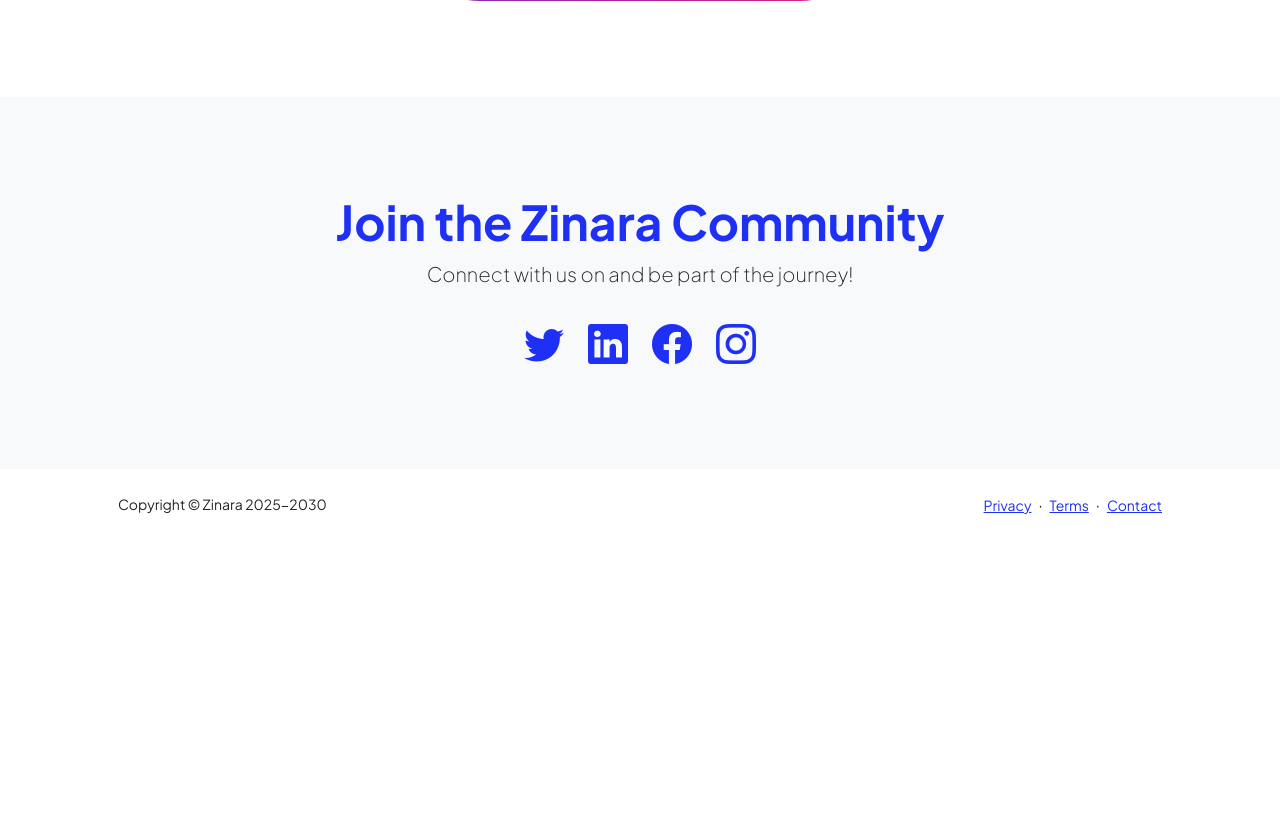
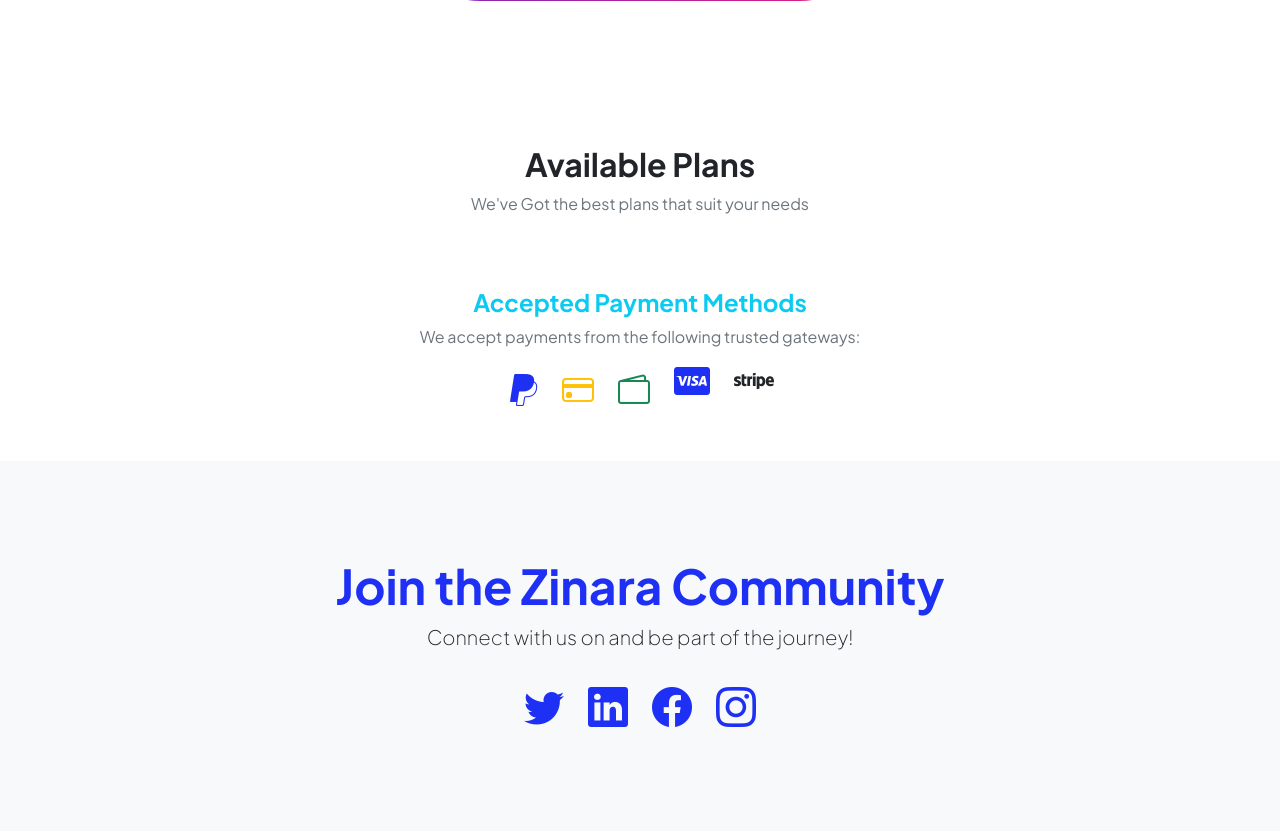
Before and after one commit to Victorcoder254/project, a Django app: template Appzinara/templates/files/index.html in a window 1280 px wide. Shown: the part 1073-1904 px from the top of the page. Before the commit the page ends 1587 px from the top, so only its background shows below. Run offline with Django 5.2, Linux system fonts and the light colour scheme; the template is opened without the code that fills it, so the values that code supplies are empty; some libraries are stand-ins or nearby versions.

Commit message:
Updated the payment plans and payment gateways

```diff
--- a/Appzinara/admin.py
+++ b/Appzinara/admin.py
@@ -11,3 +11,8 @@ class VisitorAdmin(admin.ModelAdmin):
 
 
 admin.site.register(Visitor, VisitorAdmin)
+
+class PricingAdmin(admin.ModelAdmin):
+    list_display = ("title", "price", "date")
+
+admin.site.register(Pricing, PricingAdmin)
--- a/Appzinara/templates/files/index.html
+++ b/Appzinara/templates/files/index.html
@@ -15,8 +15,11 @@
         <link href="https://fonts.googleapis.com/css2?family=Plus+Jakarta+Sans:wght@100;200;300;400;500;600;700;800;900&amp;display=swap" rel="stylesheet" />
         <!-- Bootstrap icons-->
         <link href="https://cdn.jsdelivr.net/npm/bootstrap-icons@1.8.1/font/bootstrap-icons.css" rel="stylesheet" />
+        <link href="https://cdnjs.cloudflare.com/ajax/libs/font-awesome/6.0.0-beta3/css/all.min.css" rel="stylesheet">
+
         <!-- Core theme CSS (includes Bootstrap)-->
         <link href="{% static 'files/css/styles.css' %}" rel="stylesheet" />
+
     </head>
     <body class="d-flex flex-column h-100">
         <main class="flex-shrink-0">
@@ -169,6 +172,58 @@
                     </div>
                 </div>
             </header>
+
+            <!-- Pricing Section -->
+            <section class="py-5">
+                <div class="container">
+                    <div class="text-center mb-5">
+                        <h2 class="fw-bold">Available Plans</h2>
+                        <p class="text-muted">We've Got the best plans that suit your needs</p>
+                    </div>
+                    <div class="row g-4 justify-content-center">
+                        {% for pricing in Pricing_info %}
+                        <div class="col-md-4 col-lg-3">
+                            <div class="card border-primary shadow-sm">
+                                <div class="card-body text-center">
+                                    <div class="mb-3">
+                                        {% if pricing.title == "Free Plan" %}
+                                            <i class="bi bi-gift-fill text-primary fs-1"></i> <!-- Free Icon -->
+                                        {% elif pricing.title == "Premium Plan" %}
+                                            <i class="bi bi-star-fill text-success fs-1"></i> <!-- Premium Icon -->
+                                        {% else %}
+                                            <i class="bi bi-question-circle-fill text-muted fs-1"></i> <!-- Default Icon -->
+                                        {% endif %}
+                                    </div>
+                                    <h5 class="card-title fw-bold text-primary">{{ pricing.title }}</h5>
+                                    <p class="card-text text-muted">{{ pricing.description }}</p>
+                                    <p class="display-6 fw-bold">
+                                        ${{ pricing.price }}<span class="fs-6">/month</span>
+                                    </p>
+                                    <a href="#" class="btn btn-primary mt-3">Get Started</a>
+                                </div>
+                            </div>
+                        </div>
+                        {% endfor %}
+                    </div>
+                    <!-- Payment Gateways Section -->
+                    <div class="text-center mt-5">
+                        <h4 class="fw-bold text-info">Accepted Payment Methods</h4>
+                        <p class="text-muted">We accept payments from the following trusted gateways:</p>
+                        <div class="d-flex justify-content-center gap-4 fs-2">
+                            <i class="bi bi-paypal text-primary"></i> <!-- PayPal -->
+                            <i class="bi bi-credit-card text-warning"></i> <!-- Credit Card -->
+                            <i class="bi bi-wallet2 text-success"></i> <!-- Wallet -->
+                            <i class="fab fa-cc-visa text-primary"></i> <!-- Visa -->
+                            <i class="fab fa-stripe text-purple"></i> <!-- Stripe -->
+                            <!-- Add more payment gateway icons as needed -->
+                        </div>
+                    </div>
+                </div>
+            </section>
+            <!-- End of Pricing Section -->
+
+
+
             <!-- Join Zinara Community Section -->
             <section class="bg-light py-5">
                 <div class="container px-5">
--- a/Appzinara/views.py
+++ b/Appzinara/views.py
@@ -6,8 +6,10 @@ def home(request):
 
       # Get Contact Info
       contact_info = Contact_Info.objects.first()
+      Pricing_info = Pricing.objects.all()
 
       context = {
-            'contact_info': contact_info
+            'contact_info': contact_info,
+            'Pricing_info': Pricing_info
       }
       return render(request, 'files/index.html', context)
```
Also changed, not shown: Appzinara/models.py (+9 -0 lines), Appzinara/migrations/0005_pricing.py (added), db.sqlite3.
